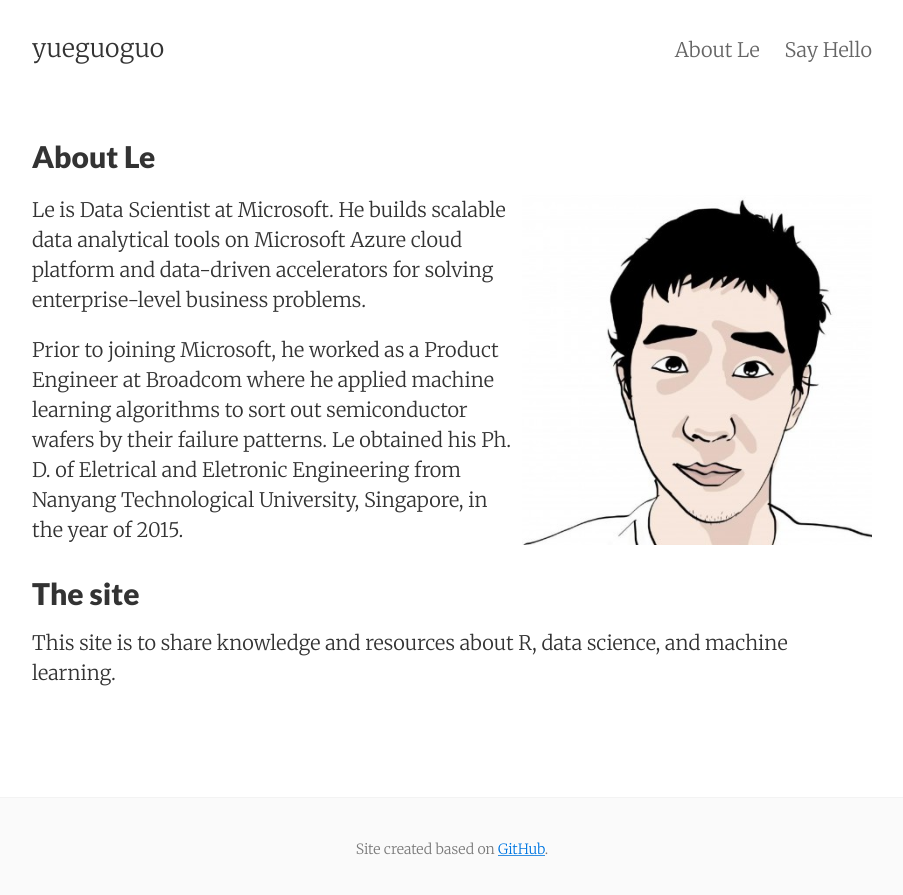
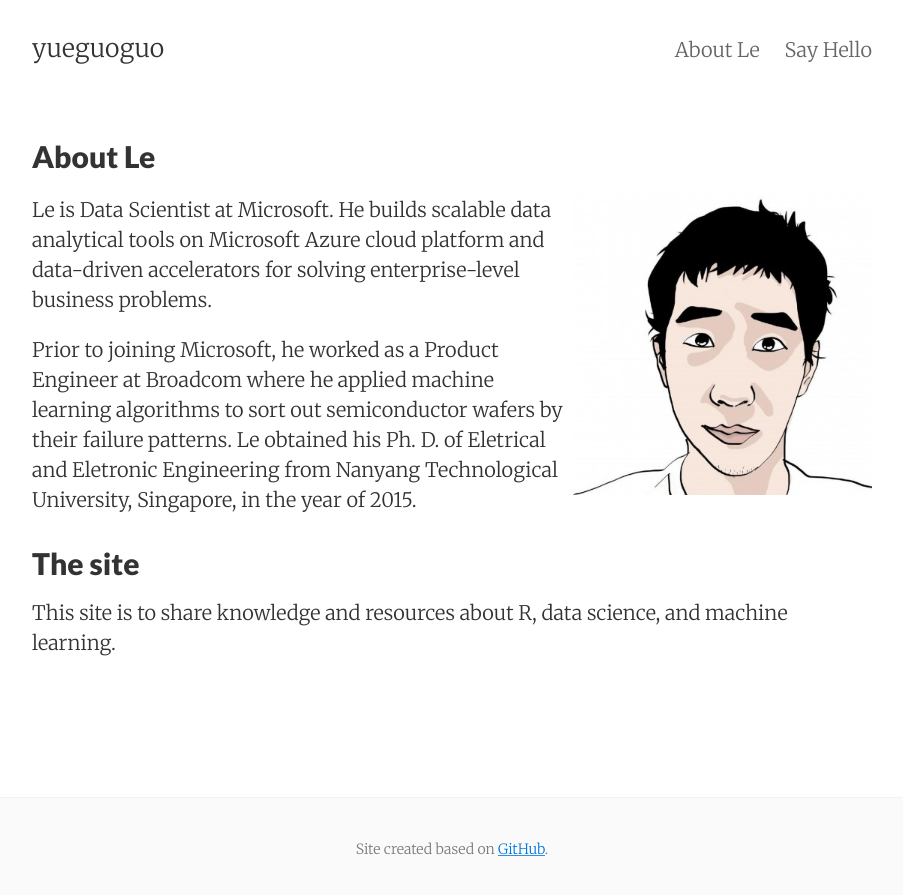
Before and after one commit to yueguoguo/yueguoguo.github.io, a Jekyll site: the page built from about.md, in a window 1280 px wide. Shown: the top 895 px of the page, without its empty margins (188-1091 px from the left). Built offline with Jekyll 4.4.1, drawn with Linux system fonts in a browser that asks for light colours.

Commit message:
Update about.md

```diff
--- a/about.md
+++ b/about.md
@@ -5,7 +5,7 @@
 tags: about
 ---
 
-<img class="col one right" src="/images/prof_pic_le.jpg" height="350" width="350">
+<img class="col one right" src="/images/prof_pic_le.jpg" height="300" width="300">
 
 <p>Le is Data Scientist at Microsoft. He builds scalable data analytical
 tools on Microsoft Azure cloud platform and data-driven accelerators for solving enterprise-level business
```
